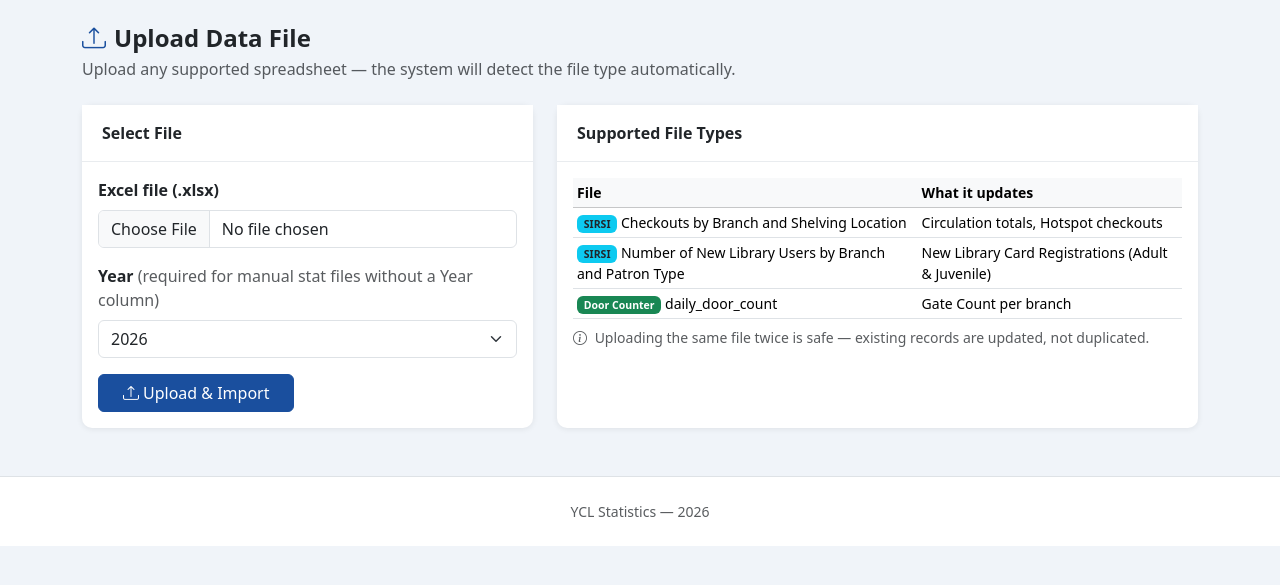
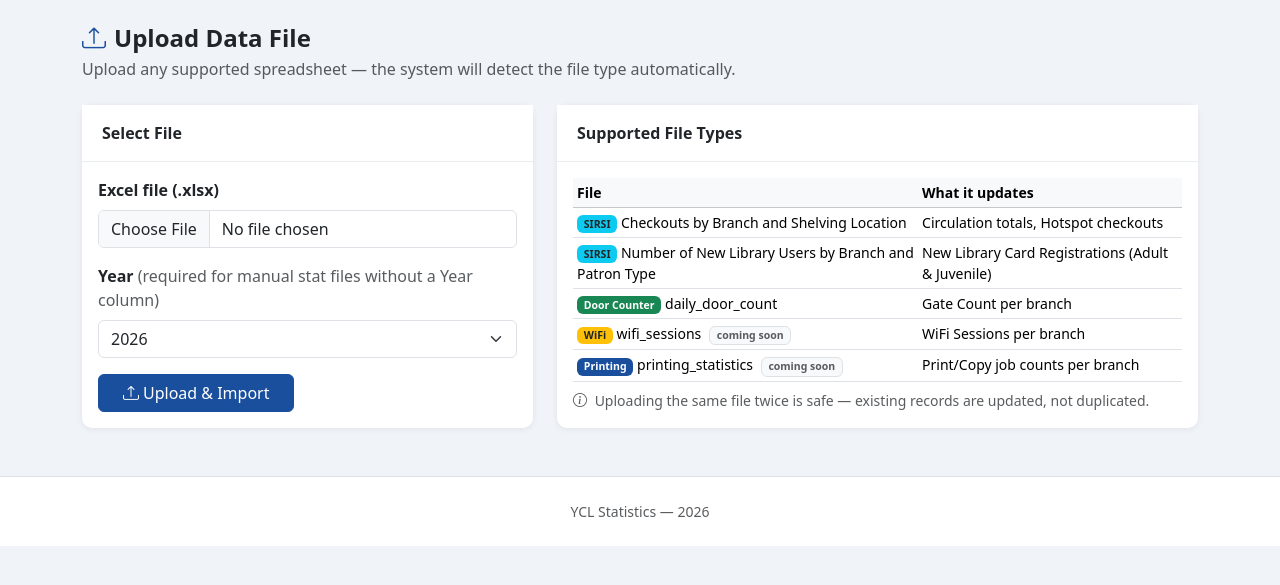
Before and after one commit to mdcasa/librarystats-ycl, a Flask app: page /upload in a window 1280 px wide. Shown: the part 64-649 px from the top of the page. Run offline with Flask 3, Linux system fonts and the light colour scheme; a user stored in the database is signed in; parts of the project's set-up code (start-up, migrations or seed data) failed here and were passed over.

Commit message:
Feat: add WiFi and Printing to Supported File Types (mock-up)
Lists WiFi and Printing as upcoming upload types with "coming soon"
badges. No importer logic yet — visual placeholder until real files
are available.

Co-Authored-By: Claude Opus 4.8 (1M context) <noreply@anthropic.com>

```diff
--- a/templates/upload.html
+++ b/templates/upload.html
@@ -53,6 +53,14 @@
             <tr>
               <td><span class="badge bg-success text-white">Door Counter</span> daily_door_count</td>
               <td>Gate Count per branch</td>
+            </tr>
+            <tr>
+              <td><span class="badge bg-warning text-dark">WiFi</span> wifi_sessions <span class="badge bg-light text-muted border ms-1">coming soon</span></td>
+              <td>WiFi Sessions per branch</td>
+            </tr>
+            <tr>
+              <td><span class="badge bg-primary text-white">Printing</span> printing_statistics <span class="badge bg-light text-muted border ms-1">coming soon</span></td>
+              <td>Print/Copy job counts per branch</td>
             </tr>
           </tbody>
         </table>
```
